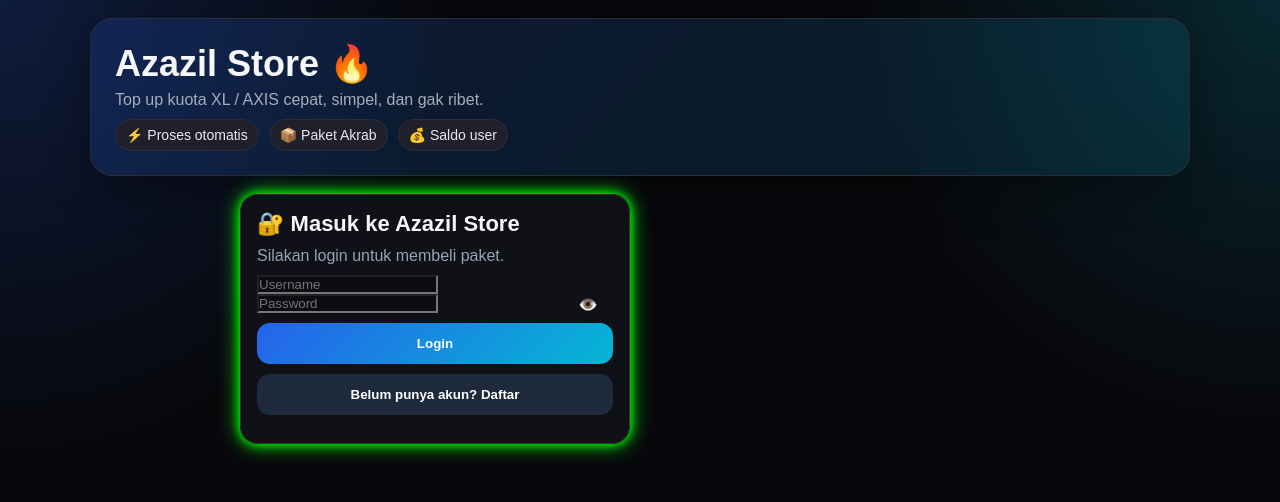
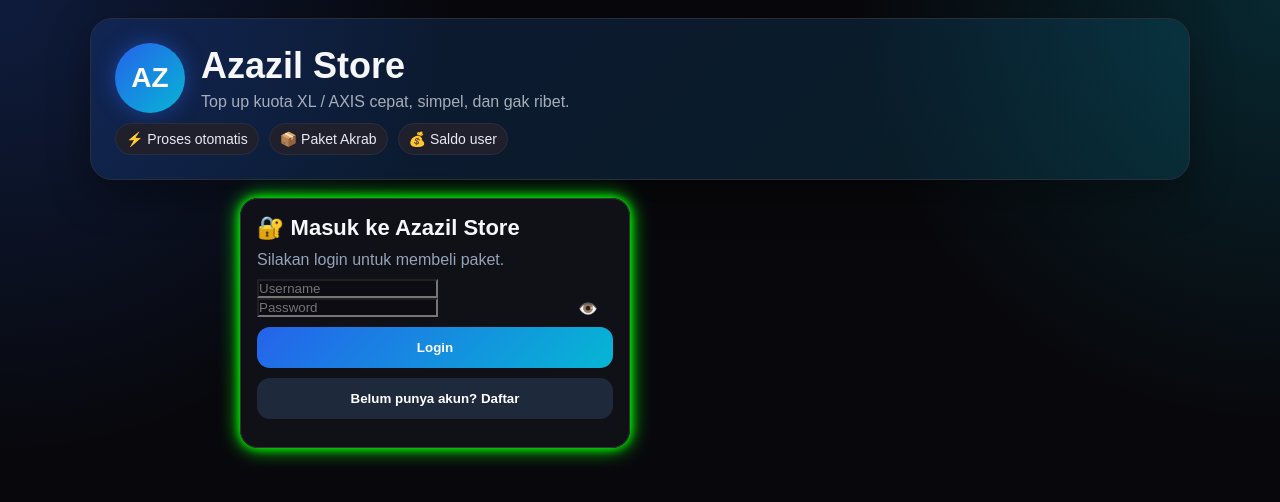
Before and after one commit to yadilongor45/AzazilStore, a website: page index.html in a window 1280 px wide. Drawn offline with Linux system fonts and the light colour scheme.

Commit message:
add azazil store logo hero section

```diff
--- a/index.html
+++ b/index.html
@@ -280,6 +280,38 @@
   height:40px;
 }
 
+.logo-wrap{
+  display:flex;
+  align-items:center;
+  gap:16px;
+}
+
+.logo{
+  width:70px;
+  height:70px;
+
+  border-radius:50%;
+
+  display:flex;
+  align-items:center;
+  justify-content:center;
+
+  font-size:28px;
+  font-weight:900;
+  color:white;
+
+  background:linear-gradient(
+    135deg,
+    #2563eb,
+    #06b6d4
+  );
+
+  box-shadow:
+  0 0 20px rgba(37,99,235,.5);
+
+  flex-shrink:0;
+}
+
 @media(max-width:850px){
   .grid, .form-grid{
     grid-template-columns:1fr;
@@ -316,8 +348,16 @@
 <div class="container">
 
   <div class="hero">
-    <h1>Azazil Store 🔥</h1>
-    <p>Top up kuota XL / AXIS cepat, simpel, dan gak ribet.</p>
+
+  <div class="logo-wrap">
+    <div class="logo">AZ</div>
+
+    <div>
+      <h1>Azazil Store</h1>
+      <p>Top up kuota XL / AXIS cepat, simpel, dan gak ribet.</p>
+    </div>
+  </div>
+
     <div class="info-row">
       <span class="badge">⚡ Proses otomatis</span>
       <span class="badge">📦 Paket Akrab</span>
```
